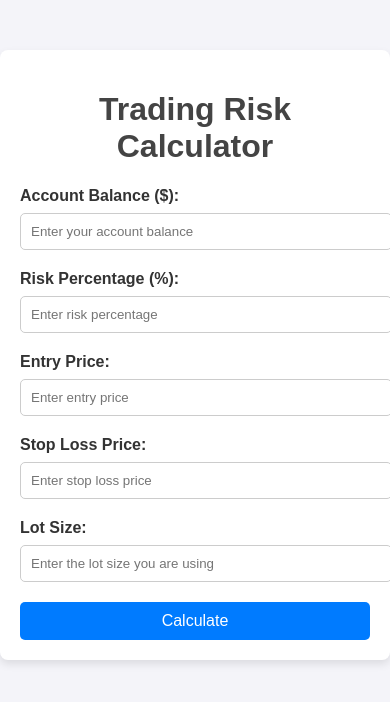
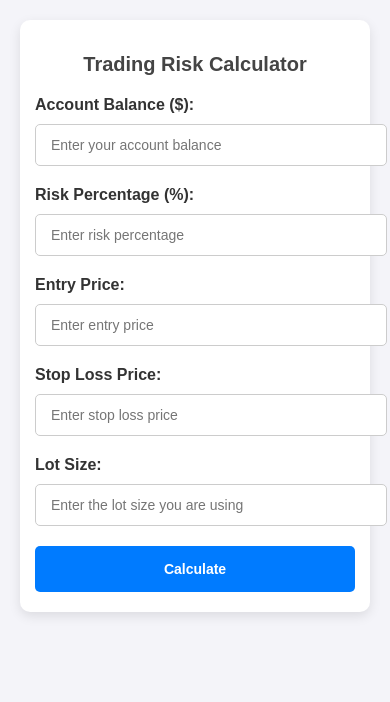
Before and after one commit to olabodeogun1/position-calculator, a plain HTML site: page index.html in a window 390 px wide. Drawn offline with Linux system fonts and the light colour scheme.

Commit message:
Update index.html

```diff
--- a/index.html
+++ b/index.html
@@ -15,35 +15,38 @@
         .container {
             max-width: 500px;
             margin: 50px auto;
-            padding: 20px;
+            padding: 30px 25px;
             background: #fff;
-            border-radius: 8px;
-            box-shadow: 0 4px 8px rgba(0, 0, 0, 0.1);
+            border-radius: 10px;
+            box-shadow: 0 4px 12px rgba(0, 0, 0, 0.1);
         }
         h1 {
             text-align: center;
             color: #444;
+            margin-bottom: 20px;
         }
         label {
             display: block;
-            margin-bottom: 8px;
+            margin-bottom: 10px;
             font-weight: bold;
         }
         input {
             width: 100%;
-            padding: 10px;
+            padding: 12px 15px;
             margin-bottom: 20px;
             border: 1px solid #ccc;
             border-radius: 5px;
+            font-size: 14px;
         }
         button {
             width: 100%;
-            padding: 10px;
+            padding: 15px;
             background: #007BFF;
             color: white;
             border: none;
             border-radius: 5px;
             font-size: 16px;
+            font-weight: bold;
             cursor: pointer;
         }
         button:hover {
@@ -51,10 +54,24 @@
         }
         .result {
             background: #e7f3ff;
-            padding: 10px;
+            padding: 15px;
             margin-top: 20px;
-            border-radius: 5px;
+            border-radius: 8px;
             text-align: center;
+            font-size: 14px;
+            color: #444;
+        }
+        @media (max-width: 600px) {
+            .container {
+                margin: 20px;
+                padding: 20px 15px;
+            }
+            h1 {
+                font-size: 20px;
+            }
+            button {
+                font-size: 14px;
+            }
         }
     </style>
 </head>
```
